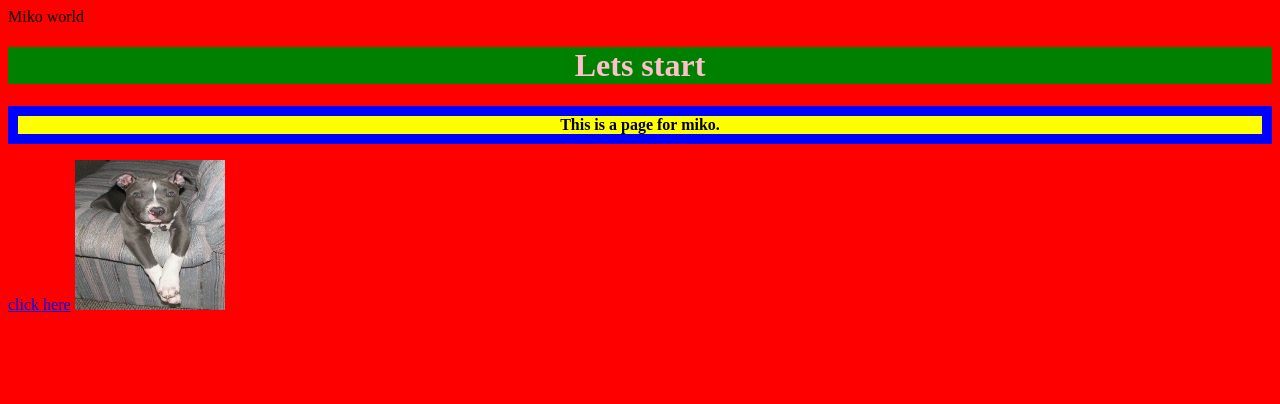
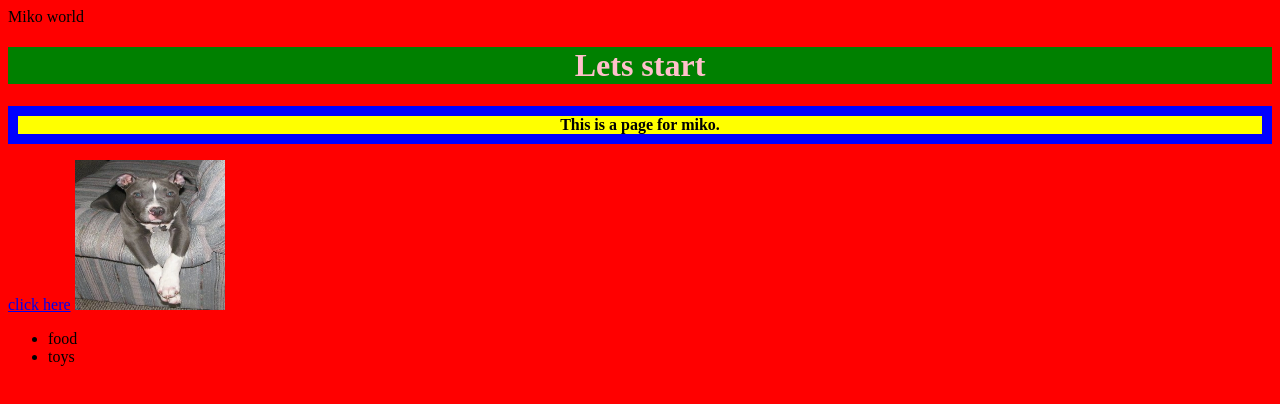
Before and after one commit to mightygeekkev/miko, a plain HTML site: page miko.html in a window 1280 px wide. Drawn offline with Linux system fonts and the light colour scheme.

Commit message:
adding ul

```diff
--- a/miko.html
+++ b/miko.html
@@ -15,6 +15,10 @@
 <a href="https://www.google.com">click here</a>
 <img src="pitbull.jpg" alt="pitbull" width="150" height="150" />
 
+<ul>
+	<li>food</li>
+	<li>toys</li>
+</ul>
 </body>
 
 </html>
```
